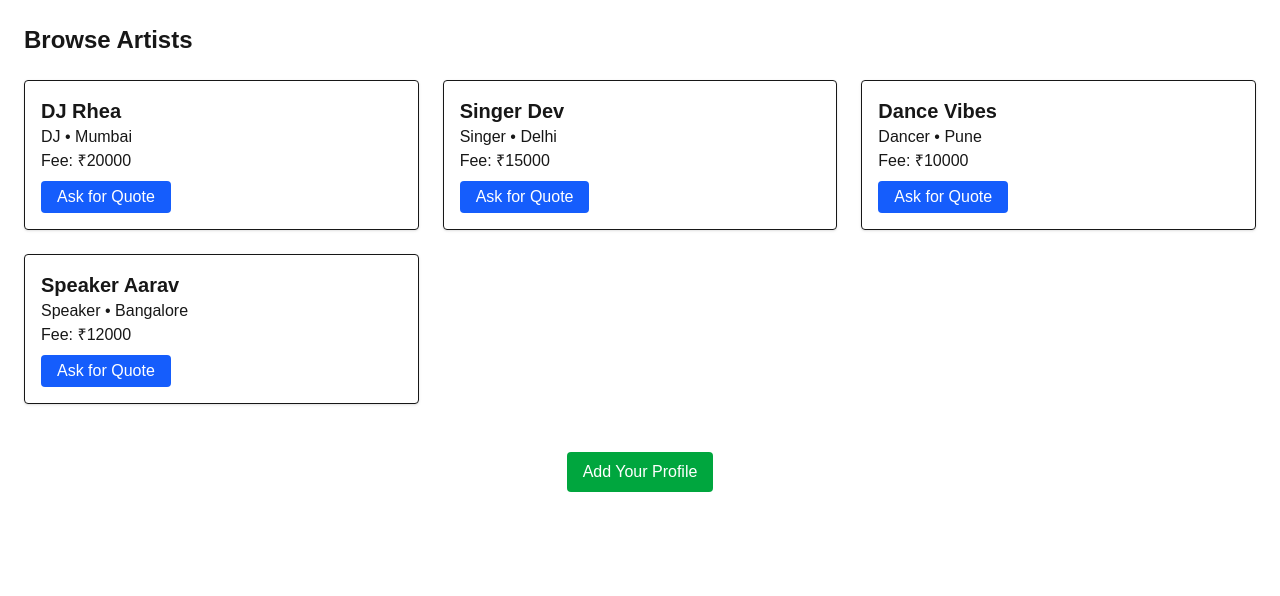
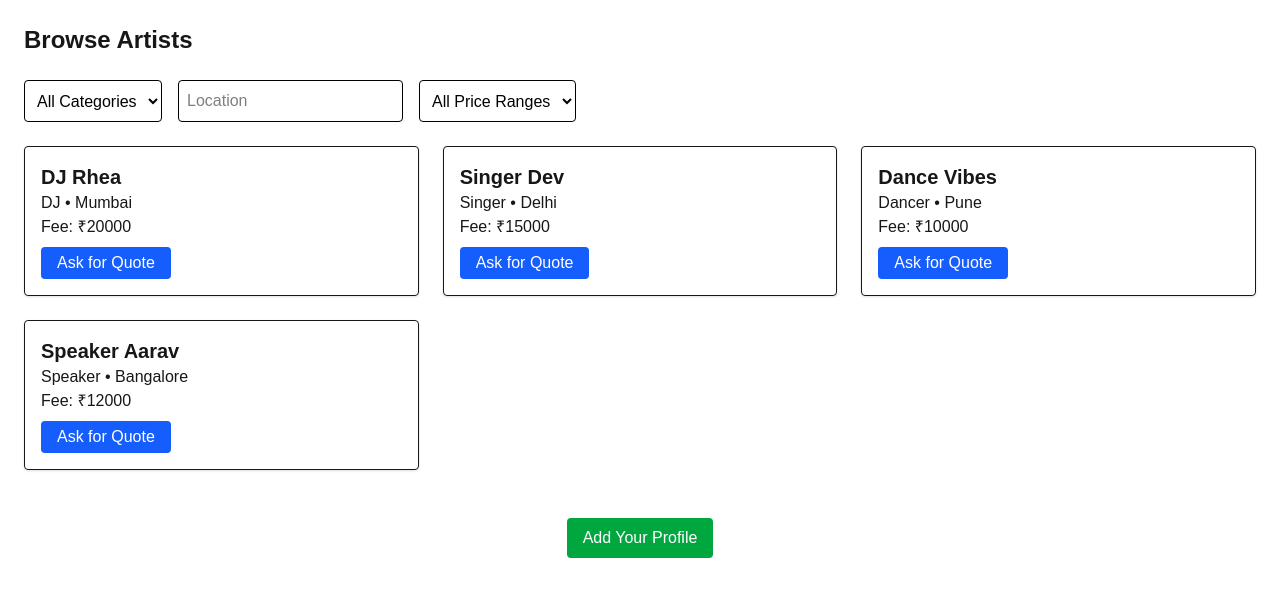
Before and after one commit to Mayursanodiya-code/artistly, a Next.js app: page /artists in a window 1280 px wide. Shown: the top 596 px of the page. Built offline with nearby package versions, Linux system fonts and the light colour scheme.

Commit message:
fix: restored filter block with styling

```diff
--- a/src/app/artists/page.tsx
+++ b/src/app/artists/page.tsx
@@ -2,6 +2,7 @@
 
 import { useEffect, useState } from "react";
 import Link from "next/link";
+import FilterBlock from "../components/FilterBlock";
 
 interface Artist {
   name: string;
@@ -12,6 +13,9 @@ interface Artist {
 
 export default function ArtistListing() {
   const [artists, setArtists] = useState<Artist[]>([]);
+  const [category, setCategory] = useState("");
+  const [location, setLocation] = useState("");
+  const [price, setPrice] = useState("");
 
   useEffect(() => {
     fetch("/data/artists.json")
@@ -19,12 +23,33 @@ export default function ArtistListing() {
       .then((data) => setArtists(data));
   }, []);
 
+  const filteredArtists = artists.filter((artist) => {
+    return (
+      (category === "" || artist.category === category) &&
+      (location === "" ||
+        artist.location.toLowerCase().includes(location.toLowerCase())) &&
+      (price === "" ||
+        (price === "10000" && artist.fee <= 10000) ||
+        (price === "20000" && artist.fee <= 20000) ||
+        (price === "20001" && artist.fee > 20000))
+    );
+  });
+
   return (
     <main className="p-6 space-y-6">
       <h1 className="text-2xl font-bold">Browse Artists</h1>
 
+      <FilterBlock
+        category={category}
+        location={location}
+        price={price}
+        setCategory={setCategory}
+        setLocation={setLocation}
+        setPrice={setPrice}
+      />
+
       <div className="grid grid-cols-1 sm:grid-cols-2 md:grid-cols-3 gap-6">
-        {artists.map((artist, index) => (
+        {filteredArtists.map((artist, index) => (
           <div key={index} className="p-4 border rounded shadow">
             <h2 className="text-xl font-semibold">{artist.name}</h2>
             <p>
```
